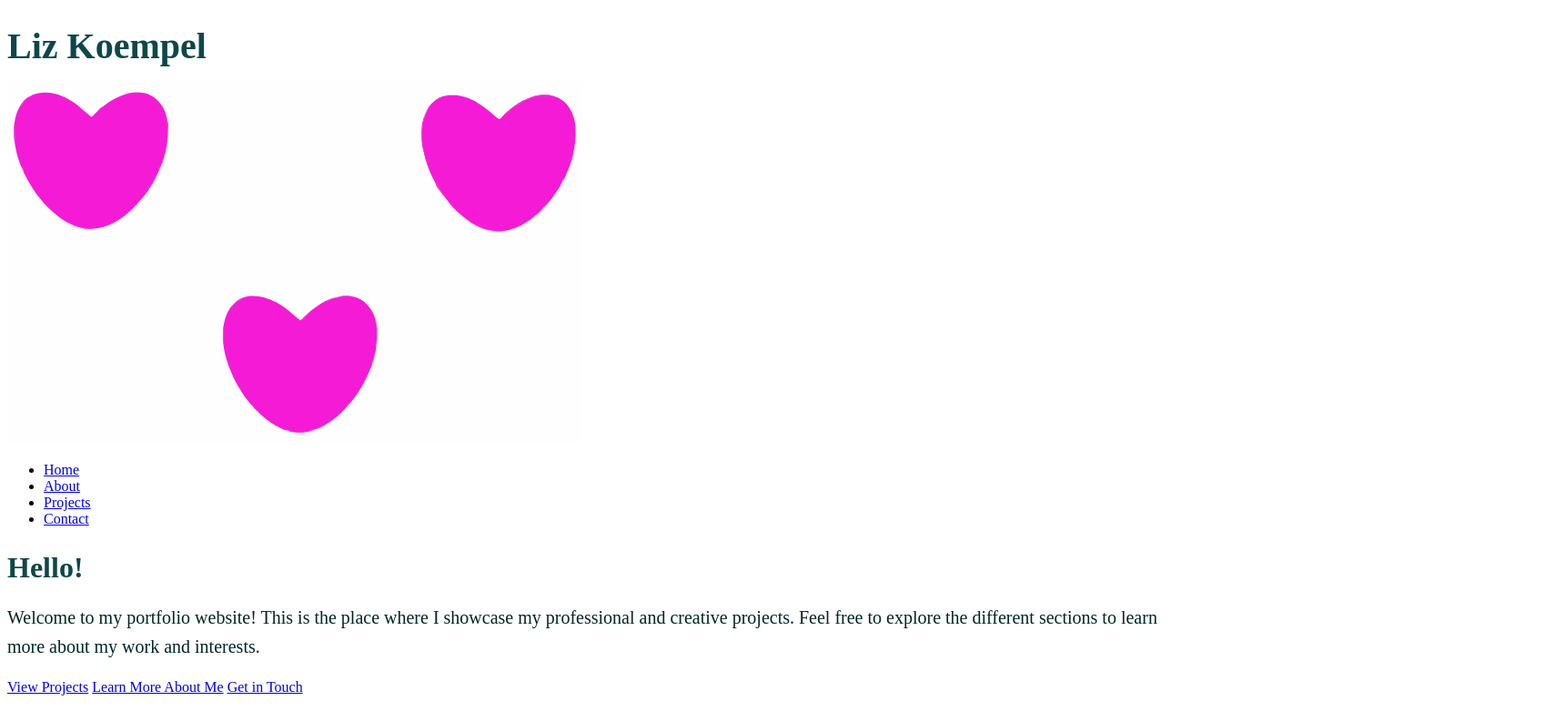
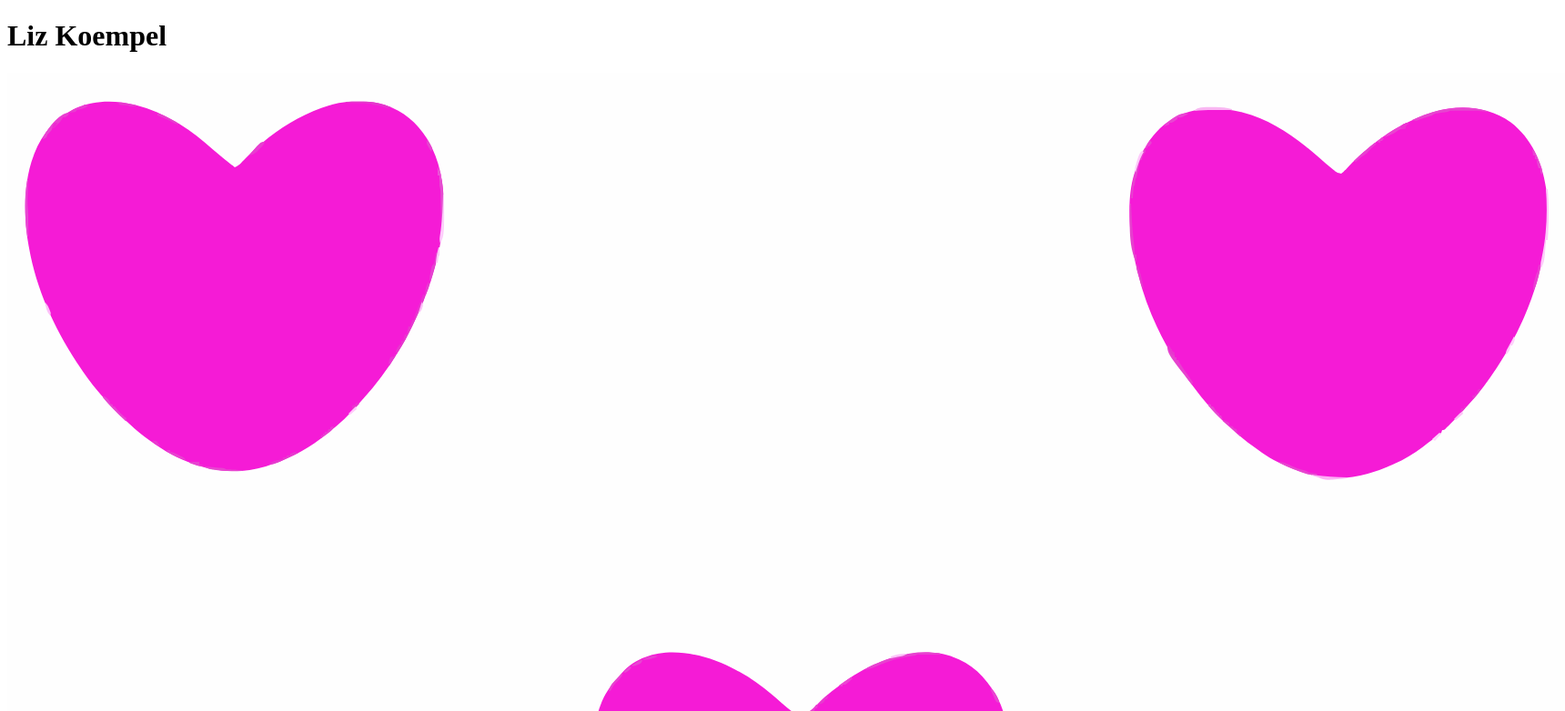
Before and after one commit to werecapy/LizPortfolioSite, a plain HTML site: page index.html in a window 1280 px wide. Shown: the top 782 px of the page at 91% size, 1720 px wide, since content can reach past the window. Drawn offline with Linux system fonts and the light colour scheme.

Commit message:
trying to make the images change size

```diff
--- a/styles.css
+++ b/styles.css
@@ -6,19 +6,19 @@
   --figure-caption-color: #0e4749;
 }
 
-h1 {
+.h1 {
   color: var(--primary-color);
   font-size: 2.5rem;
   margin-bottom: 1rem;
 }
 
-h2 {
+.h2 {
   color: var(--primary-color);
   font-size: 2rem;
   margin-bottom: 1rem;
 }
 
-p {
+.p {
   color: var(--secondary-color);
   font-size: 1.25rem;
   line-height: 1.6;
@@ -28,7 +28,7 @@ a:hover {
   color: var(--highlight-color);
 }
 
-img {
+.img {
   max-width: 50%;
   height: auto;
 }
```
